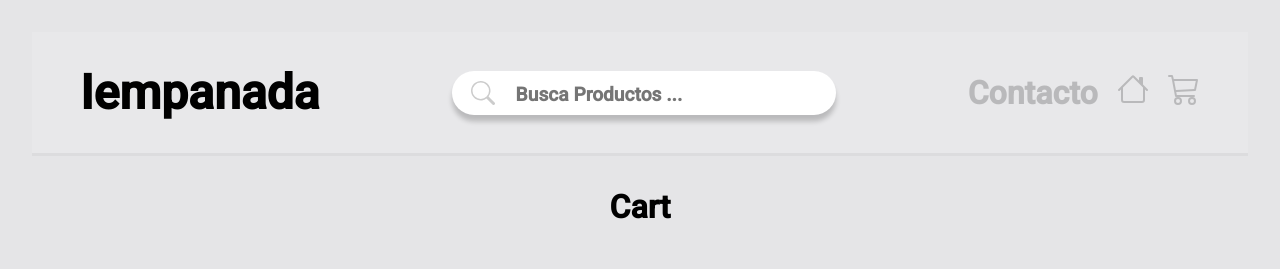
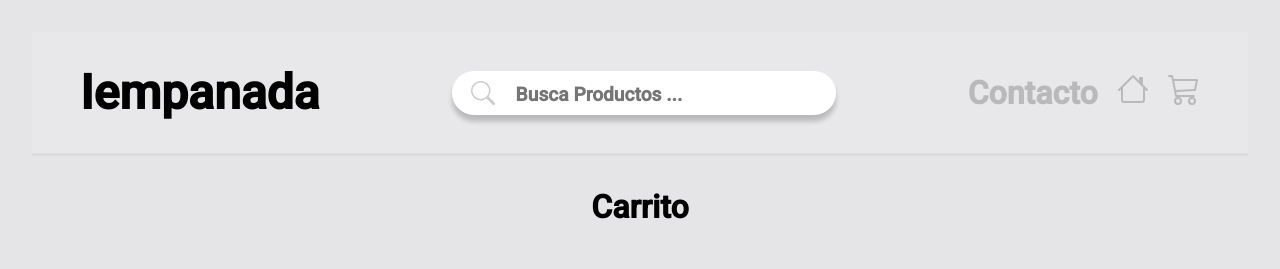
Before and after one commit to laaledesiempre/Trabajo_UTN_Front, a React (Vite) app: page /#/cart in a window 1280 px wide. Shown: the top 269 px of the page. Built offline with nearby package versions, Linux system fonts and the light colour scheme.

Commit message:
updated language

```diff
--- a/index.html
+++ b/index.html
@@ -1,5 +1,5 @@
 <!DOCTYPE html>
-<html lang="en">
+<html lang="es">
 
 <head>
   <meta charset="UTF-8" />
--- a/src/pages/Cart.jsx
+++ b/src/pages/Cart.jsx
@@ -10,7 +10,7 @@ export const Cart = () => {
   }, [cart])
   return (
     <div className="cart-wrapper">
-      <h3>Cart</h3>
+      <h3>Carrito</h3>
       <div className="cart-items-wrapper">
         {carrito.map(e => {
           return (
```
